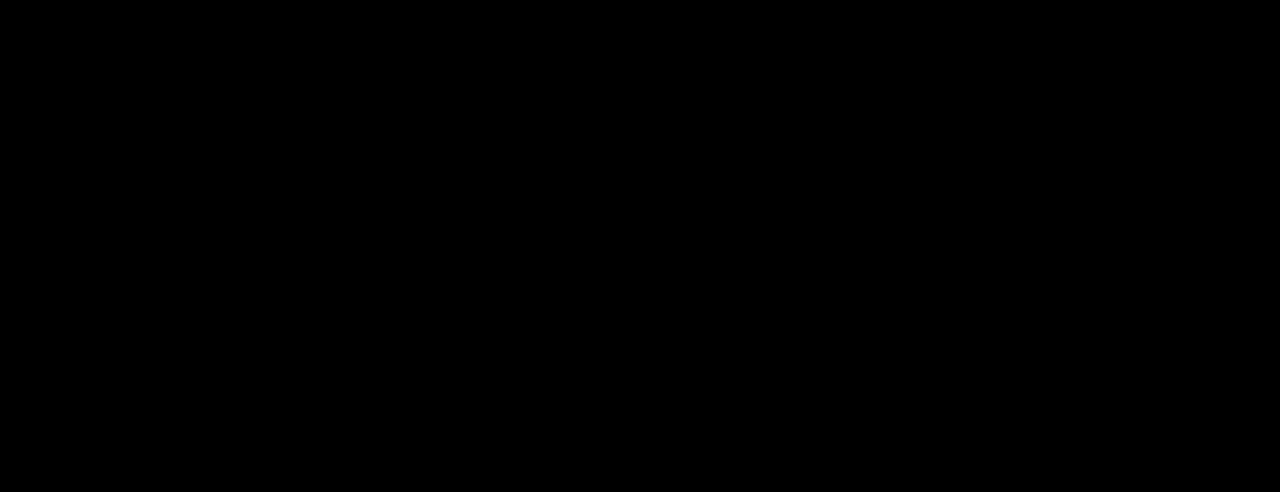
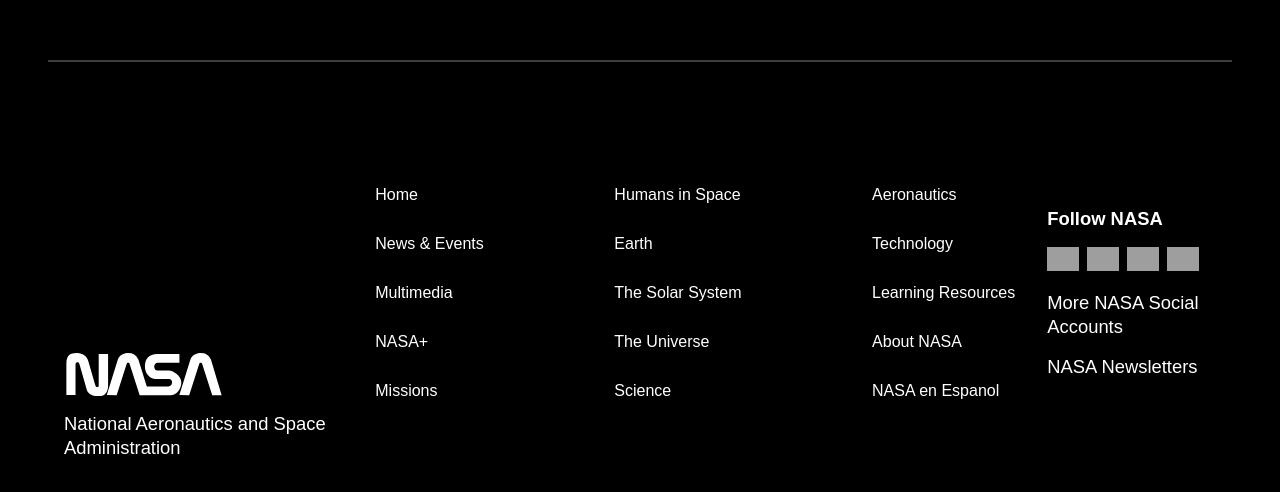
Before and after one commit to FrogyTTv/Solar_system, a React (Vite) app: page / in a window 1280 px wide. Shown: the part 10600-11092 px from the top of the page. Built offline with nearby package versions, Linux system fonts and the light colour scheme; grey boxes are pictures that could not be loaded.

Commit message:
Impemented the footer design.

```diff
--- a/src/components/Footer.jsx
+++ b/src/components/Footer.jsx
@@ -33,11 +33,41 @@
           </p>
         </div>
         <div className="nav_section">
-          {/* <div className="nav_column"></div>
-          <div className="nav_column"></div>
-          <div className="nav_column"></div> */}
+          <ul className="nav_column">
+            <li>Home</li>
+            <li>News & Events</li>
+            <li>Multimedia</li>
+            <li>NASA+</li>
+            <li>Missions</li>
+          </ul>
+
+          <ul className="nav_column">
+            <li>Humans in Space</li>
+            <li>Earth</li>
+            <li>The Solar System</li>
+            <li>The Universe</li>
+            <li>Science</li>
+          </ul>
+          <ul className="nav_column">
+            <li>Aeronautics</li>
+            <li>Technology</li>
+            <li>Learning Resources</li>
+            <li>About NASA</li>
+            <li>NASA en Espanol</li>
+          </ul>
+
         </div>
-        <div className="socials_section"></div>
+        <div className="socials_section">
+          <p className="bold_p">Follow NASA</p>
+          <ul>
+            <li><img src="https://cdn-icons-png.flaticon.com/512/5968/5968764.png" alt="" /></li>
+            <li><img src="https://cdn-icons-png.flaticon.com/512/4138/4138124.png" alt="" /></li>
+            <li><img src="https://pngimg.com/d/x_logo_PNG19.png" alt="" /></li>
+            <li><img src="https://static.vecteezy.com/system/resources/previews/023/986/704/non_2x/youtube-logo-youtube-logo-transparent-youtube-icon-transparent-free-free-png.png" alt="" /></li>
+          </ul>
+          <p>More NASA Social Accounts</p>
+          <p>NASA Newsletters</p>
+        </div>
       </div>
     </footer>
   );
--- a/src/components/Solar_system.jsx
+++ b/src/components/Solar_system.jsx
@@ -127,7 +127,7 @@
         end: "+=2000",
         scrub: true,
         pin: true,
-        invalidateOnRefresh: true,
+        pinSpacing: false,
         // markers: true,
       },
     });
@@ -142,20 +142,16 @@
           y: 0,
           duration: 0.3,
         })
-        .to(
-          neptuneVideoRef.current,
-          {
+        .to(neptuneVideoRef.current, {
             currentTime: duration,
             duration: 1,
-          },
-          "<",
-        )
+        }, "<")
 
         .to(neptuneRef.current, {
-          opacity: 0,
-          duration: 0.5,
-          zIndex: -1,
-        });
+            opacity: 0,
+            duration: 0.3,
+            zIndex: -1,
+        }, "-=0.4"); // starts 0.7s earlier
     };
   }, [isMobile]);
 
--- a/src/index.css
+++ b/src/index.css
@@ -222,11 +222,24 @@
 }
 
 footer {
+  margin-top: 70vh;
   position: relative;
   height: 30rem;
-  background-color: gray;
+  /* background-color: green; */
+  background-color: black;
+  padding-top: 1rem;
 }
 .footer_wrapper {
+  display: flex;
+  border-top: 2px solid #3E3E3E;
+  margin-inline: 3rem;
+  padding-inline: 1rem;
+  padding-block: 4rem;
+  /* background-color: red; */
+  height: 100%;
+  align-items: end;
+  gap: 2rem;
+  justify-content: space-between;
 }
 
 .logo_section {
@@ -242,4 +255,49 @@
   /* background-color: red; */
 }
 .logo_describtion {
+  /* background-color: red; */
 }
+
+.nav_section {
+  display: flex;
+  /* background-color: green; */
+  height: 80%;
+  align-items: center;
+  align-self: center;
+  /* gap: 8rem; */
+  width: 100%;
+  max-width: 40rem;
+  justify-content: space-between;
+  /* padding-inline: 1rem; */
+}
+
+.nav_column {
+  display: flex;
+  flex-direction: column;
+  height: inherit;
+  justify-content: space-between;
+  /* background-color: red; */
+  list-style: none;
+}
+
+.bold_p {
+  font-weight: 700;
+}
+
+.socials_section {
+  display: flex;
+  flex-direction: column;
+  /* background-color: red; */
+  height: inherit;
+  justify-content: center;
+  gap: 1rem;
+  & ul {
+    display: flex;
+    gap: .5rem;
+    list-style: none;
+  }
+}
+
+.socials_section ul img {
+  width: 2rem;
+}
```
